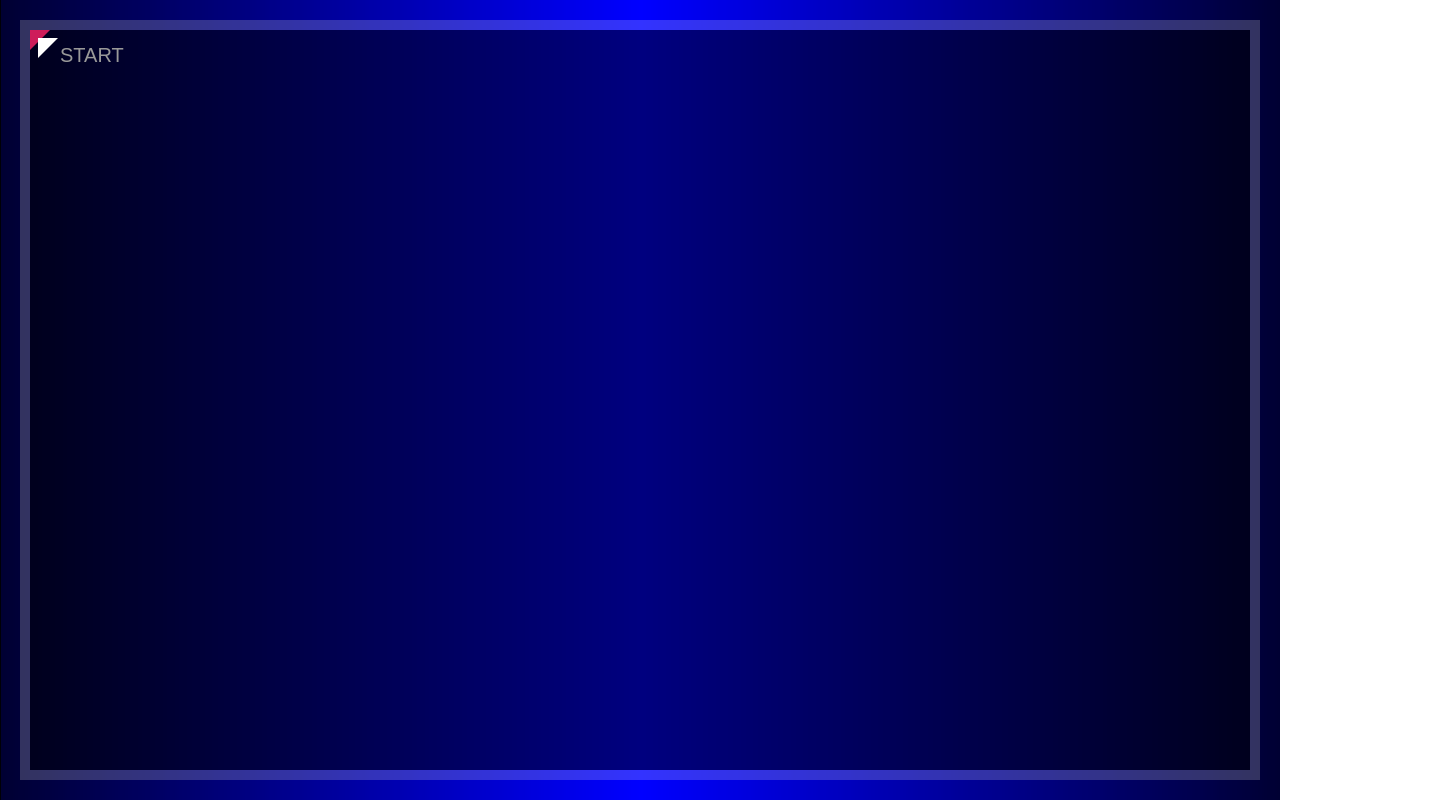
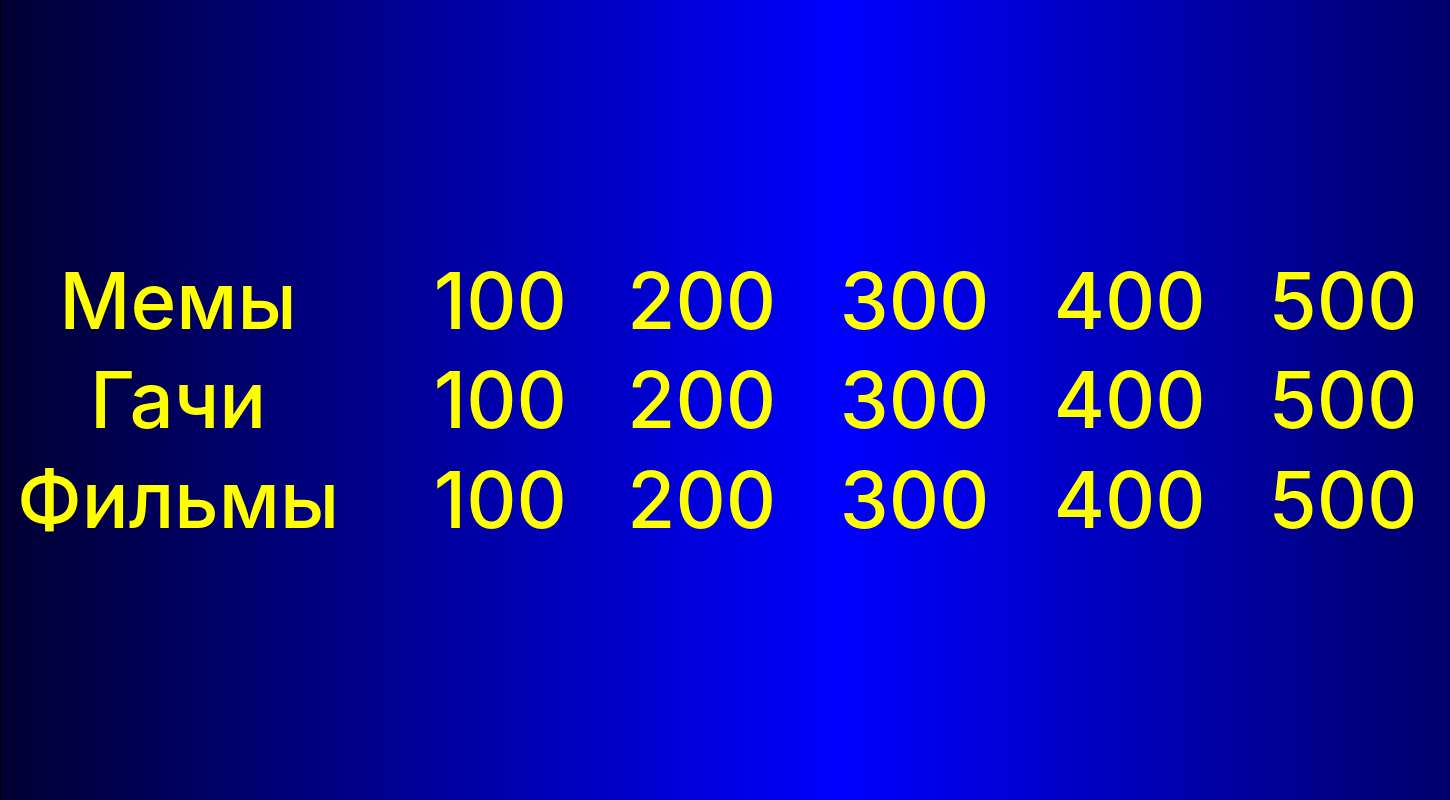
Before and after one commit to letkominigor/-BestGameOfYear, a React (Create React App) app in the folder frontend/: page / in a window 1280 px wide. Shown: the whole page, 1450 px wide, since content can reach past the window. Built offline with nearby package versions, Linux system fonts and the light colour scheme.

Commit message:
main, table v2

```diff
--- a/frontend/src/components/Main/Main.css
+++ b/frontend/src/components/Main/Main.css
@@ -1,158 +1,3 @@
-*{box-sizing:border-box}
 body {
-  margin: 0;
   background: url(../Table/table-fon.png);
-  background-repeat: no-repeat;
-  background-position: 50% 50%;
-  background-size: cover;
-  height: 100vh;
-  padding: 20px;
-  font-size: 16px;
-  font-family: 'Open Sans', sans-serif;
-  overflow: hidden;
 }
-h1 {
-  color: white;
-  font-size: 4em;
-  font-family: 'Playfair Display', serif;
-  margin: 0;
-  transform: translate(-50%, -50%);
-  position: absolute;
-  top: 50%;
-  left: 50%;
-  white-space: nowrap;
-  letter-spacing: 5px;
-}
-h2 {
-  font-size: 3em;
-  font-family: 'Playfair Display', serif;
-  line-height: 1;
-}
-
-#root {
-  width: 100%;
-  height: 100%;
-  -webkit-perspective: 1200;
-  perspective: 1200;
-  -moz-transform: perspective(1200px);
-  -webkit-transform-style: preserve-3d;
-  -moz-transform-style: preserve-3d;
-  transform-style: preserve-3d;
-  position: relative;
-}
-
-.close-button{
-  text-decoration: none;
-  width: 120px;
-  height: 50px;
-  position: relative;
-  display: inline-block;
-  top: 0;
-  left: 0;
-  z-index: 3;
-  line-height: 50px;
-  padding-left: 30px;
-  transition: .4s linear;
-}
-.close-button:before {
-  content: "";
-  position: absolute;
-  top: 0;
-  left: 0;
-  width: 0;
-  height: 0;
-  border-top: 20px solid #CE1D5A;
-  border-right: 20px solid transparent;
-}
-.close-button:after {
-  content: "";
-  position: absolute;
-  top: 8px;
-  left: 8px;
-  width: 0;
-  height: 0;
-  border-top: 20px solid white;
-  border-right: 20px solid transparent;
-}
-
-.home-button{
-  text-decoration: none;
-  width: 120px;
-  height: 50px;
-  position: relative;
-  display: inline-block;
-  top: 0;
-  left: 0;
-  z-index: 3;
-  line-height: 50px;
-  padding-left: 30px;
-  transition: .4s linear;
-}
-.home-button:before {
-  content: "";
-  position: absolute;
-  top: 0;
-  left: 0;
-  width: 0;
-  height: 0;
-  border-top: 20px solid #CE1D5A;
-  border-right: 20px solid transparent;
-}
-.home-button:after {
-  content: "";
-  position: absolute;
-  top: 8px;
-  left: 8px;
-  width: 0;
-  height: 0;
-  border-top: 20px solid white;
-  border-right: 20px solid transparent;
-}
-.home-button:hover, .close-button:hover {
-  color: blue;
-}
-.home-button, .close-button {
-  color: #999;
-  font-size: 20px;
-}
-.flipper {
-  border: 10px solid rgba(255,255,255,0.2);
-  position: relative;
-  width: 100%;
-  height: 100%;
-  transform-style: preserve-3d;
-  transition: .7s linear;
-}
-.front, .back {
-  font-family: 'Cabin', sans-serif;
-  position: absolute;
-  top: 0;
-  left: 0;
-  width: 100%;
-  height: 100%;
-  background: rgba(0,0,0,.5);
-  backface-visibility: hidden;
-}
-.front {
-  z-index: 2;
-  transform: rotateX(0deg);
-}
-.back {
-  transform: rotateX(-180deg);
-  color: white;
-}
-.flipper:target {
-  transform: rotateX(180deg);
-}
-.inner {
-  display: flex;
-  justify-content: center;
-  line-height: 2;
-  align-content: center;
-  /* letter-spacing: 4px; */
-}
-@media (max-width: 768px) {
-  h1 {font-size: 3em; white-space:normal;}
-  h2 {font-size: 2em}
-  p {font-size: 14px;}
-}
--- a/frontend/src/components/Main/Main.jsx
+++ b/frontend/src/components/Main/Main.jsx
@@ -8,11 +8,11 @@ function Main() {
   <div className="flipper" id="target">
 
     <div className="front">
-      <a href="#target" className="home-button">START</a>
+      {/* <a href="#target" className="home-button">START</a> */}
     </div>
 
     <div className="back">
-      <a href="#close" className="close-button">RESTART</a>
+      {/* <a href="#close" className="close-button">RESTART</a> */}
         <div className="inner">
           <Table/>
         </div>
--- a/frontend/src/components/Table/Table.css
+++ b/frontend/src/components/Table/Table.css
@@ -1,55 +1,35 @@
+
 #table {
   position: relative;
-  top: 150px;
-  /* left: 50px; */
   text-align: center;
+  margin: 20px auto;
   width: 1500px;
   height: 300px;
+  top: 250px;
   left: -50px;
+  margin: auto;
 }
 
-/* #table tbody tr:nth-child(3n+1){
-	background:  #42dcd7;
+.td {
+  color: yellow;
+  font-weight: 500;
+  font-size: 78px;
 }
 
-#table tbody tr:nth-child(3n+2){
-	background: #b06ac9;
-}
-
-#table tbody tr:nth-child(3n+3){
-	background: #8edb4f;
-} */
-
 .tds {
-  /* border-color: #369886; */
-  /* color: #fff; */
-  /* box-shadow: 0 0 40px 40px #369886 inset, 0 0 0 0 #369886; */
-  /* -webkit-transition: all 150ms ease-in-out;
-  transition: all 150ms ease-in-out;
-  animation:tbs 3s infinite; */
-  border: yellow solid 1px;
-}
-
-td {
+  /* border: yellow solid 1px; */
   color: yellow;
   font-size: 78px;
   align-items: center;
   margin-right: 50px;
-  /* font-weight: 500; */
+  font-weight: 500;
 }
 
-/* #score {
-  font-size: 40px;
-  position: relative;
-  bottom: 100px;
-  left: 75%;
-} */
 
 .numberScores {
-  /* padding-top: 25%; */
   display: block;
   height: 100%;
-  color: yellow;
+  color: rgb(255, 255, 0);
   font-size: 78px;
   text-decoration: none;
 }
--- a/frontend/src/components/Table/Table.jsx
+++ b/frontend/src/components/Table/Table.jsx
@@ -5,7 +5,7 @@ function Table() {
     <table id="table">
     <tbody>
       <tr>
-        <td>Мемы</td>
+      <td className="td">Мемы</td>
         <td className="tds"><a className='numberScores' href='#1'>100</a></td>
         <td className="tds"><a className='numberScores' href='#2'>200</a></td>
         <td className="tds"><a className='numberScores' href='#3'>300</a></td>
@@ -13,7 +13,7 @@ function Table() {
         <td className="tds"><a className='numberScores' href='#5'>500</a></td>
       </tr>
       <tr>
-      <td>Гачи</td>
+      <td className="td">Гачи</td>
         <td className="tds"><a className='numberScores' href='#6'>100</a></td>
         <td className="tds"><a className='numberScores' href='#7'>200</a></td>
         <td className="tds"><a className='numberScores' href='#8'>300</a></td>
@@ -21,7 +21,7 @@ function Table() {
         <td className="tds"><a className='numberScores' href='#10'>500</a></td>
       </tr>
       <tr>
-      <td>Фильмы</td>
+      <td className="td">Фильмы</td>
         <td className="tds"><a className='numberScores' href='#11'>100</a></td>
         <td className="tds"><a className='numberScores' href='#12'>200</a></td>
         <td className="tds"><a className='numberScores' href='#13'>300</a></td>
```
